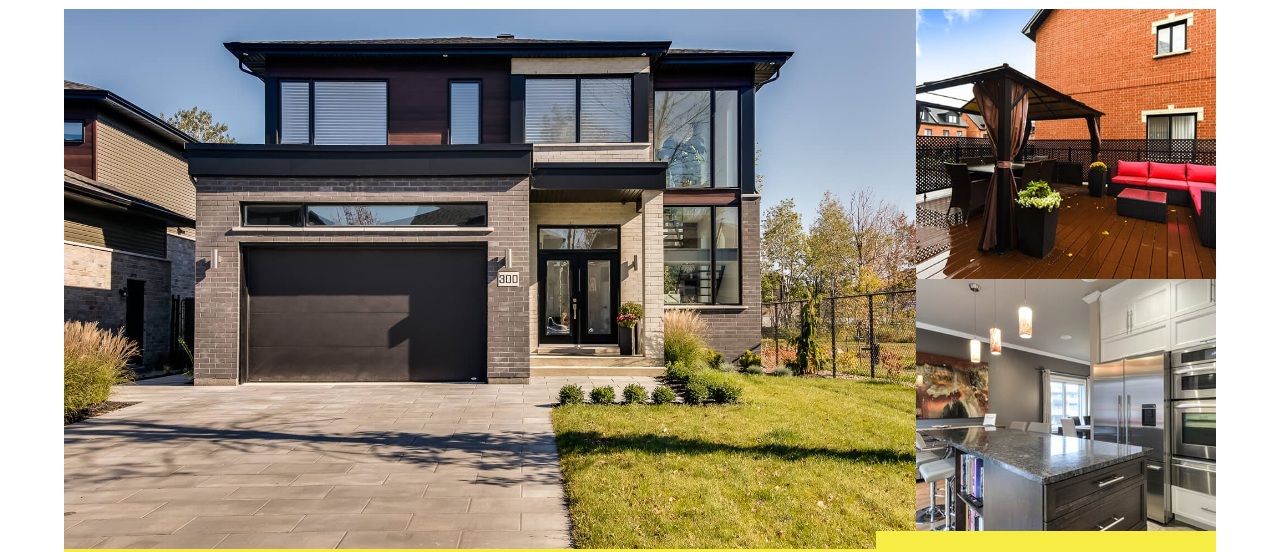
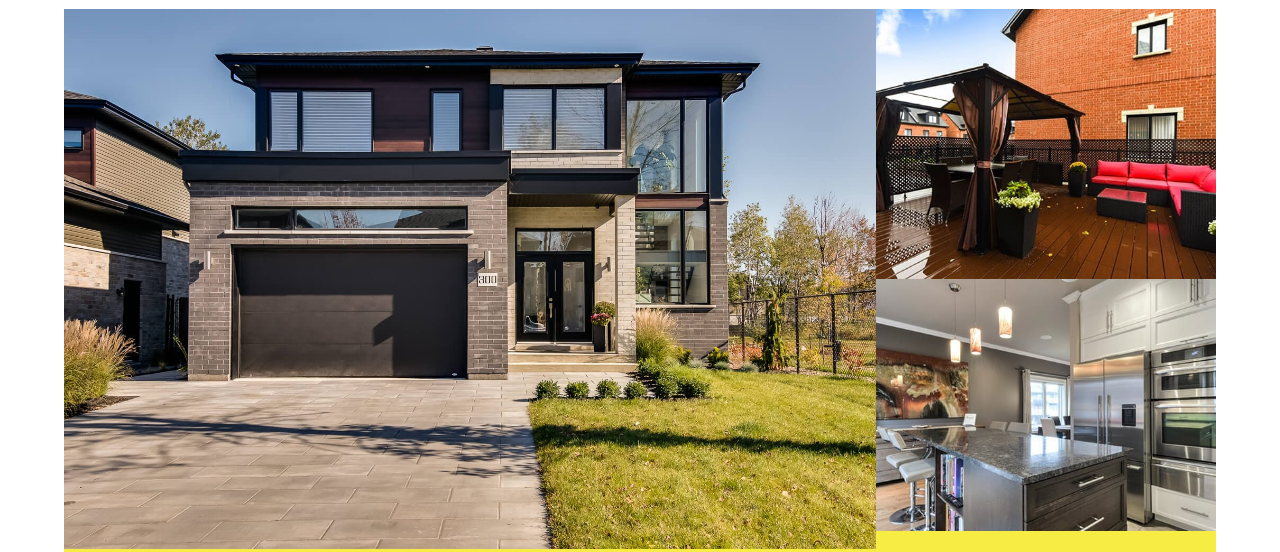
Before and after one commit to artiomsinigur/propdirect, a website with bundled scripts: page property-details.html in a window 1280 px wide. Shown: the part 107-659 px from the top of the page. Built offline with nearby package versions, Linux system fonts and the light colour scheme.

Commit message:
Fix bug in gallery for Chrome on page property-details

```diff
--- a/src/sass/blocks/property-details.scss
+++ b/src/sass/blocks/property-details.scss
@@ -240,5 +240,9 @@
     &__thumbnails {
       max-width: rem(340);
     }
+
+    &__large-img {
+      width: calc(100% - 340px);
+    }
   }
 }
```
Also changed, not shown: src/css/style.css, src/img/logo/logo.svg (added).
